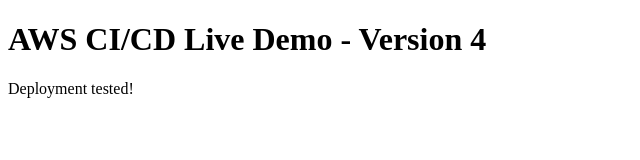
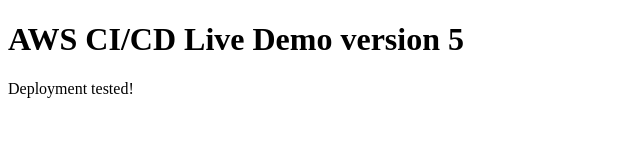
Before and after one commit to muthucr/aws-static-website-devops, a plain HTML site: page index.html in a window 1280 px wide. Shown: the whole page, without its empty margins (0-640 px from the left). Drawn offline with Linux system fonts and the light colour scheme.

Commit message:
Update index.html

```diff
--- a/index.html
+++ b/index.html
@@ -4,7 +4,7 @@
     <title>My AWS Project</title>
 </head>
 <body>
- <h1>AWS CI/CD Live Demo - Version 4</h1>
+ <h1>AWS CI/CD Live Demo version 5</h1>
 <p>Deployment tested!</p>
 </body>
 </html>
```
